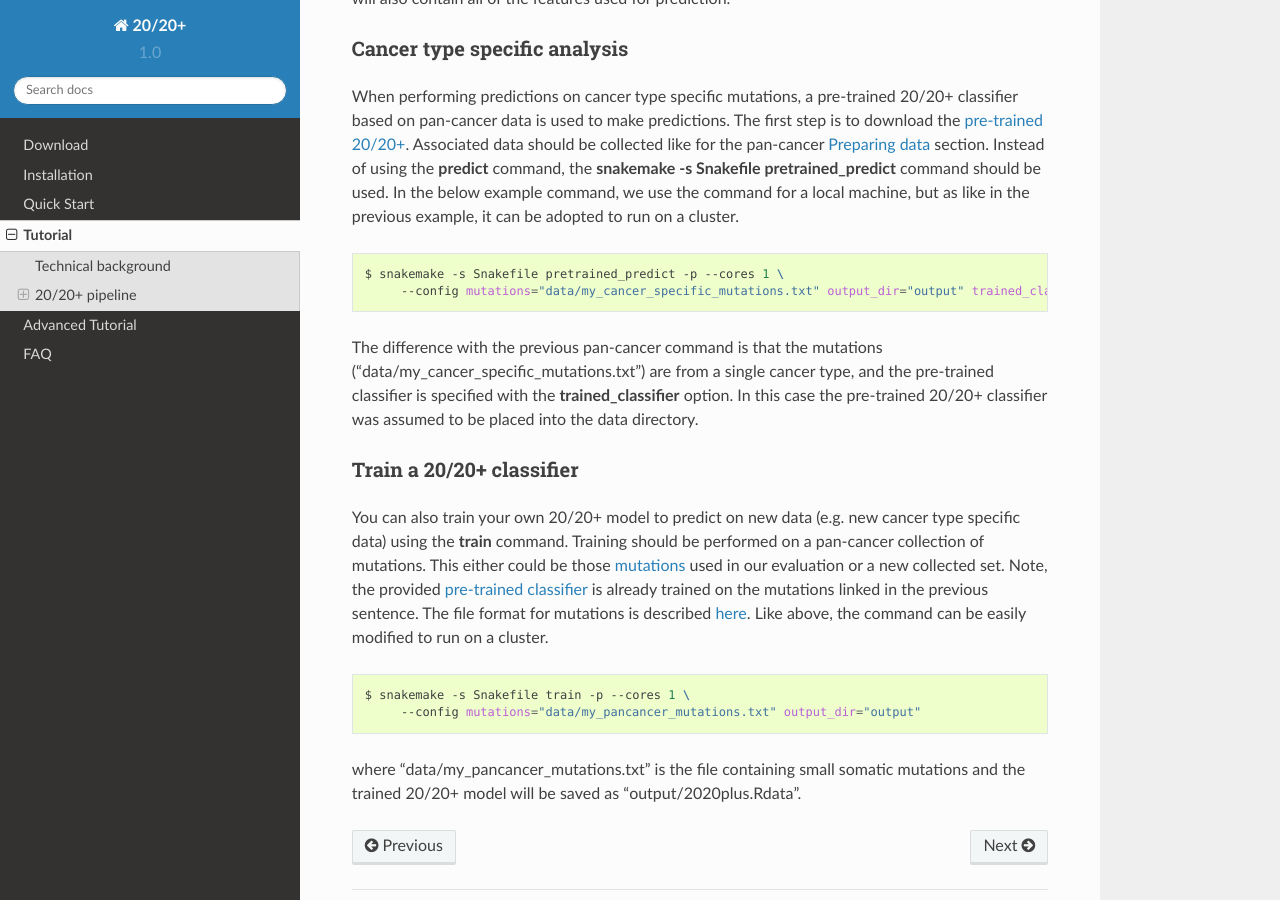
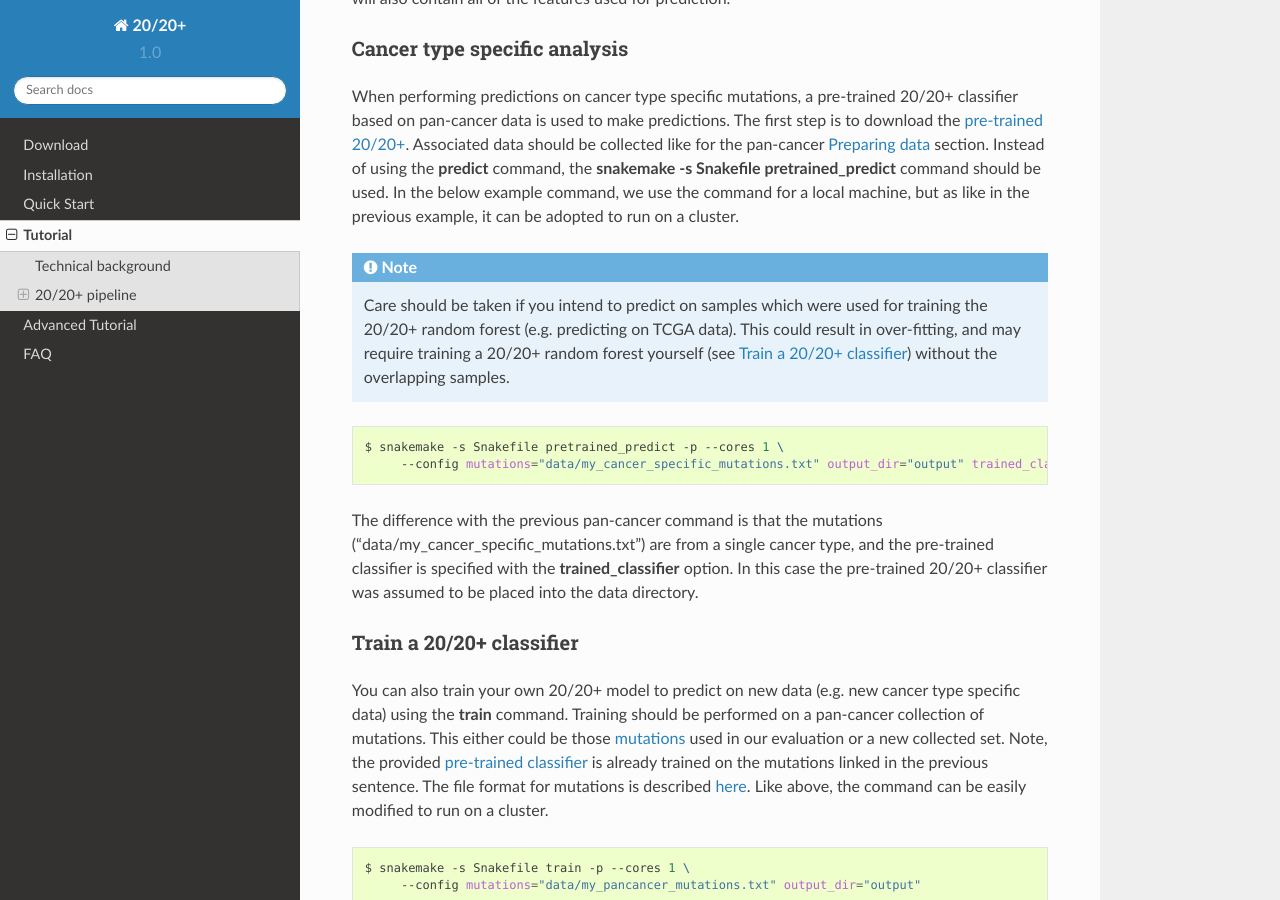
Before and after one commit to KarchinLab/2020plus, a Sphinx documentation site: the page built from doc/tutorial.rst, in a window 1280 px wide and 900 px high, scrolled down 2763 px. Built offline with Sphinx 7.4.7 and the Read the Docs theme 2.0.0, drawn with Linux system fonts in a browser that asks for light colours.

Commit message:
Updated the tut doc comment on pre-trained classifier

```diff
--- a/doc/tutorial.rst
+++ b/doc/tutorial.rst
@@ -122,12 +122,18 @@ When performing predictions on cancer type specific mutations, a pre-trained
 20/20+ classifier based on pan-cancer data is used to make predictions. The
 first step is to download the `pre-trained 20/20+ <http://karchinlab.org/data/2020+/2020plus.Rdata>`_. Associated data should be collected like for the pan-cancer :ref:`prep-data-ref` section. Instead of using the **predict** command, the **snakemake -s Snakefile pretrained_predict** command should be used. In the below example command, we use the command for a local machine, but as like in the previous example, it can be adopted to run on a cluster.
 
+.. note:: Care should be taken if you intend to predict on samples which were
+          used for training the 20/20+ random forest (e.g. predicting on TCGA data).
+          This could result in over-fitting, and may require training a 20/20+ random forest yourself (see :ref:`train-ref`) without the overlapping samples.
+
 .. code-block:: bash
 
    $ snakemake -s Snakefile pretrained_predict -p --cores 1 \
         --config mutations="data/my_cancer_specific_mutations.txt" output_dir="output" trained_classifier="data/2020plus.Rdata"
 
 The difference with the previous pan-cancer command is that the mutations ("data/my_cancer_specific_mutations.txt") are from a single cancer type, and the pre-trained classifier is specified with the **trained_classifier** option. In this case the pre-trained 20/20+ classifier was assumed to be placed into the data directory.
+
+.. _train-ref:
 
 Train a 20/20+ classifier
 +++++++++++++++++++++++++
```
